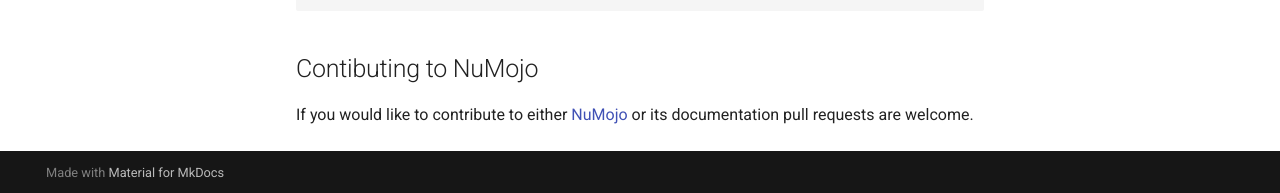
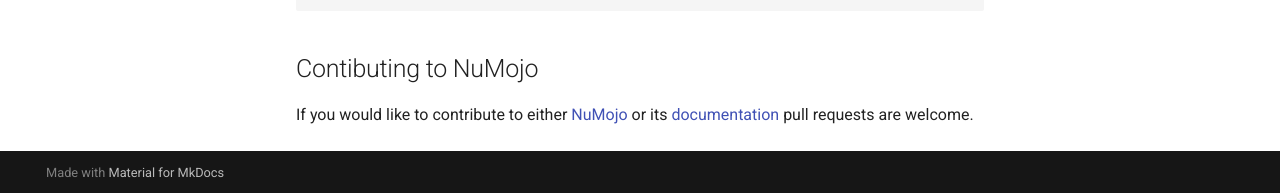
Before and after one commit to Mojo-Numerics-and-Algorithms-group/NuMojo-Docs, an MkDocs documentation site: the page built from docs/readthedocs/docs/index.md, in a window 1280 px wide and 900 px high, scrolled down 1783 px. Shown: the part 704-897 px from the top of the window. Built offline with MkDocs 1.6.1 and Material for MkDocs 9.7.7, drawn with Linux system fonts in a browser that asks for light colours; part of the change alters nothing that is shown.

```diff
--- a/docs/readthedocs/docs/index.md
+++ b/docs/readthedocs/docs/index.md
@@ -123,4 +123,4 @@ fn main() raises:
 
 ## Contibuting to NuMojo
 
-If you would like to contribute to either [NuMojo](https://github.com/Mojo-Numerics-and-Algorithms-group/NuMojo) or its documentation pull requests are welcome.
+If you would like to contribute to either [NuMojo](https://github.com/Mojo-Numerics-and-Algorithms-group/NuMojo) or its [documentation](https://github.com/Mojo-Numerics-and-Algorithms-group/NuMojo-Docs) pull requests are welcome.
```
